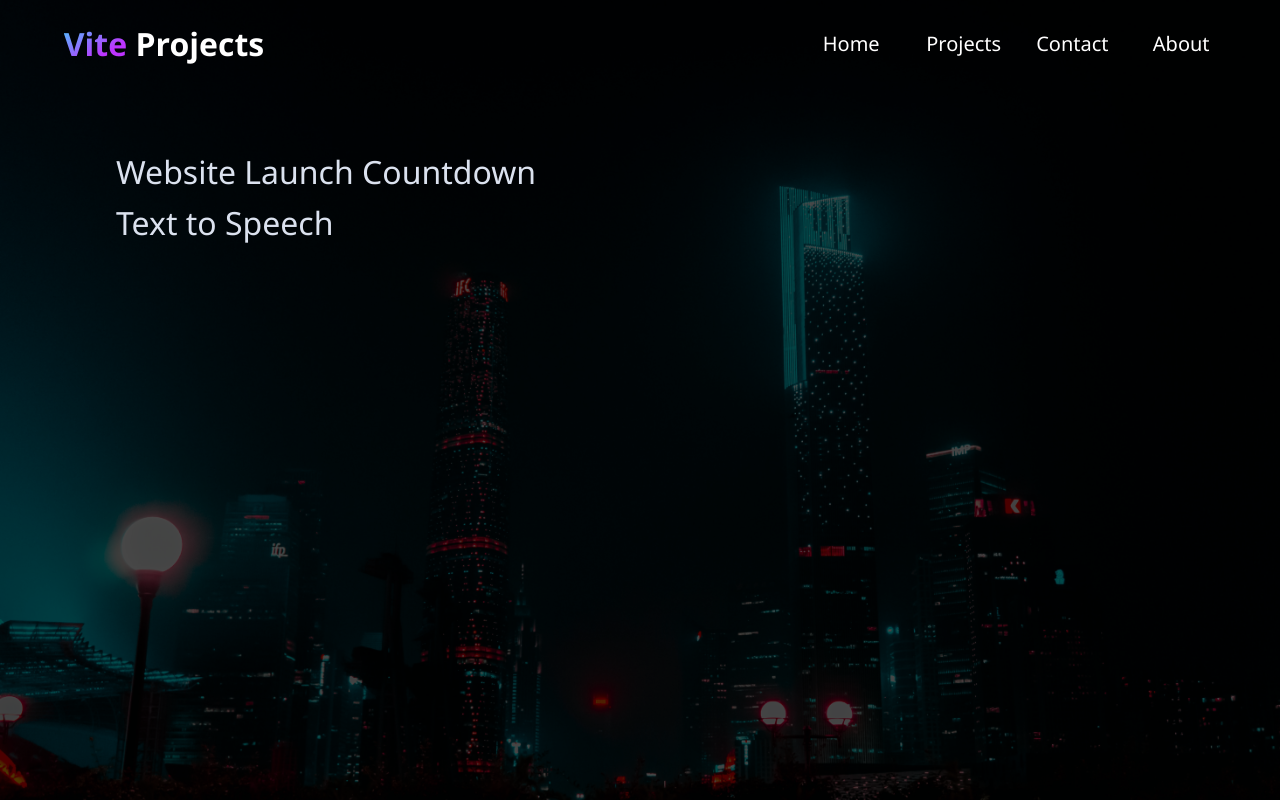
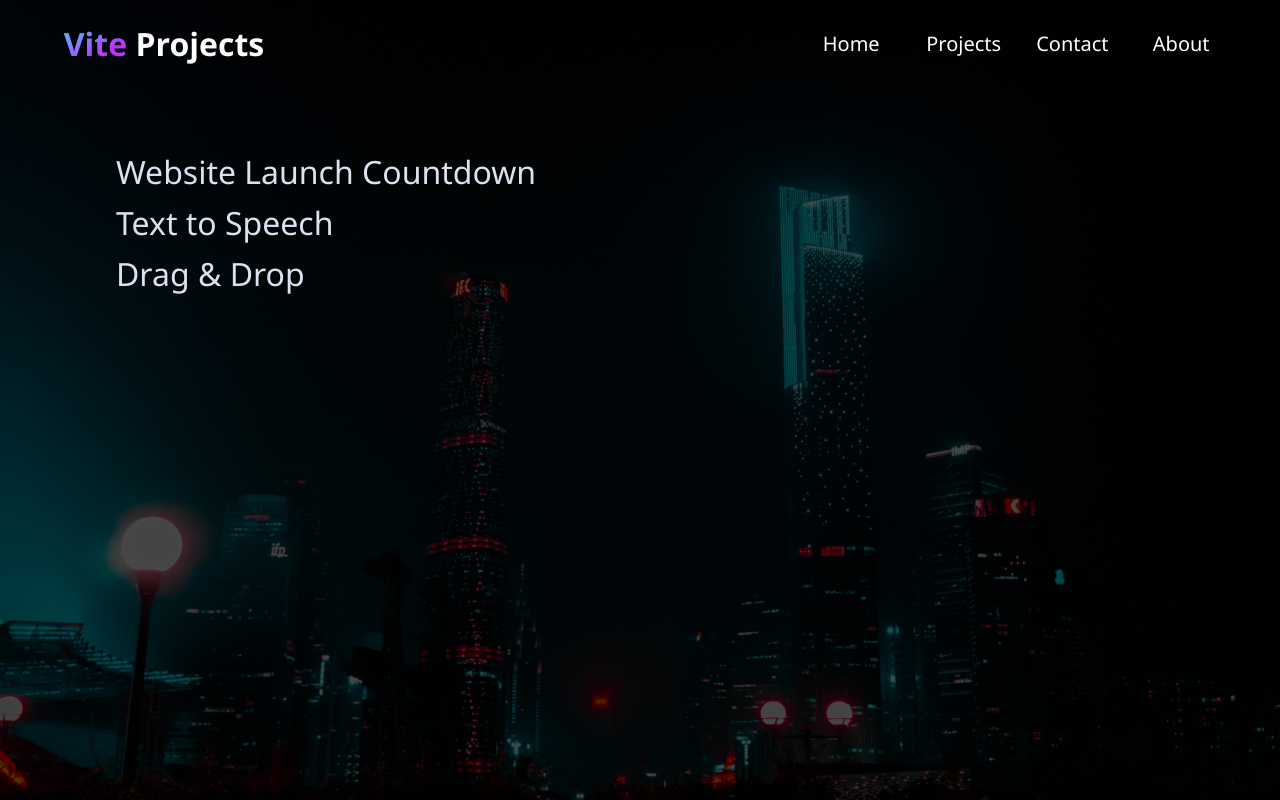
Before and after one commit to MoonbamiOfficial/program-projects, a React (Vite) app: page /projects in a window 1280 px wide. Built offline with nearby package versions, Linux system fonts and the light colour scheme.

Commit message:
feat: add link to new project

```diff
--- a/src/App.jsx
+++ b/src/App.jsx
@@ -7,6 +7,7 @@ import Projects from './pages/Projects';
 import WebsiteLaunchCountdown from './pages/projects/website-launch-countdown/WebsiteLaunchCountdown';
 import TextToSpeech from './pages/projects/text-to-speech/TextToSpeech';
 import './styles/defaults.scss';
+import DragAndDrop from './pages/projects/drag-and-drop/DragAndDrop';
 
 function App() {
   return (
@@ -20,6 +21,7 @@ function App() {
               <Route exact path="projects" element={<Projects />}/>
               <Route exact path="projects/wlc" element={<WebsiteLaunchCountdown />}/>
               <Route exact path="projects/tts" element={<TextToSpeech />}/>
+              <Route exact path="projects/dad" element={<DragAndDrop />}/>
             </Switch>
           </main>
         </div>
--- a/src/pages/Projects.jsx
+++ b/src/pages/Projects.jsx
@@ -16,6 +16,7 @@ const Projects = () => {
         <section className="projects">
           <Link to="/projects/wlc">Website Launch Countdown</Link>
           <Link to="/projects/tts">Text to Speech</Link>
+          <Link to="/projects/dad">Drag & Drop</Link>
         </section>
       </section>
   );
```
